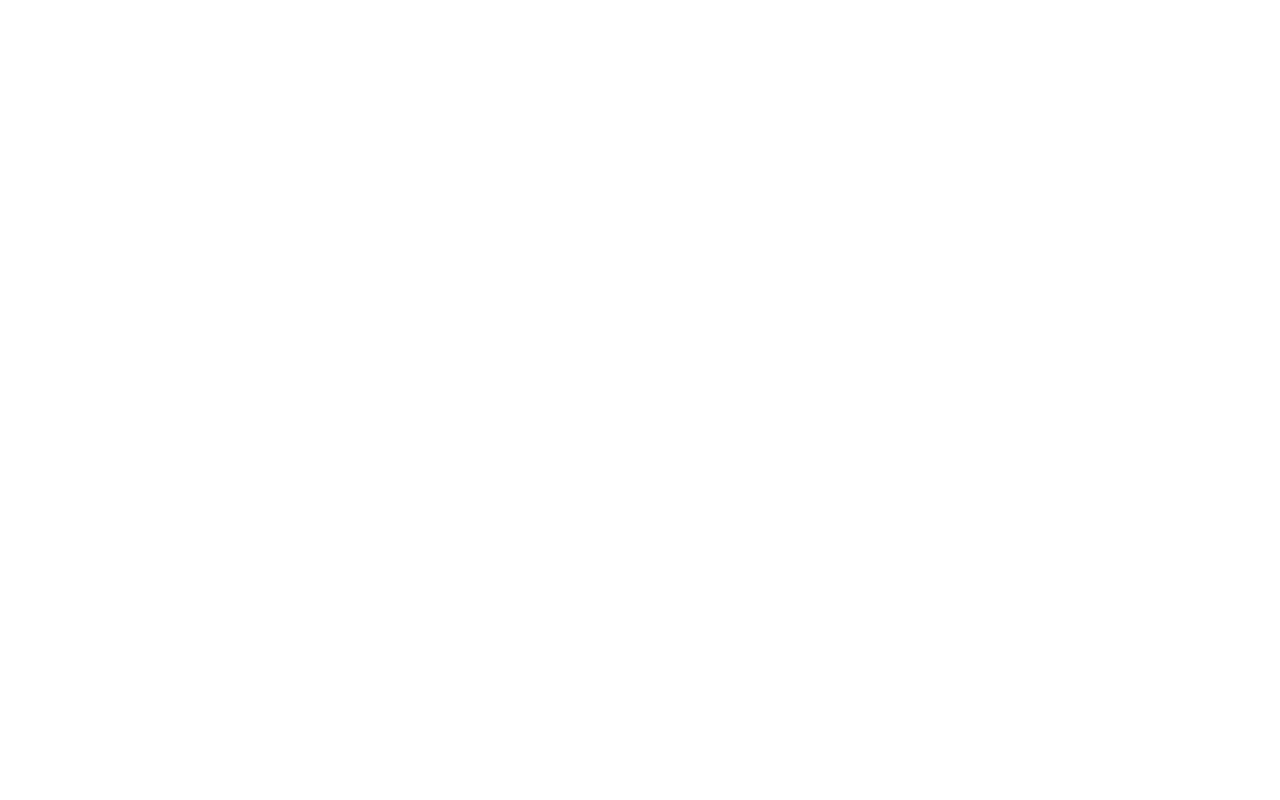
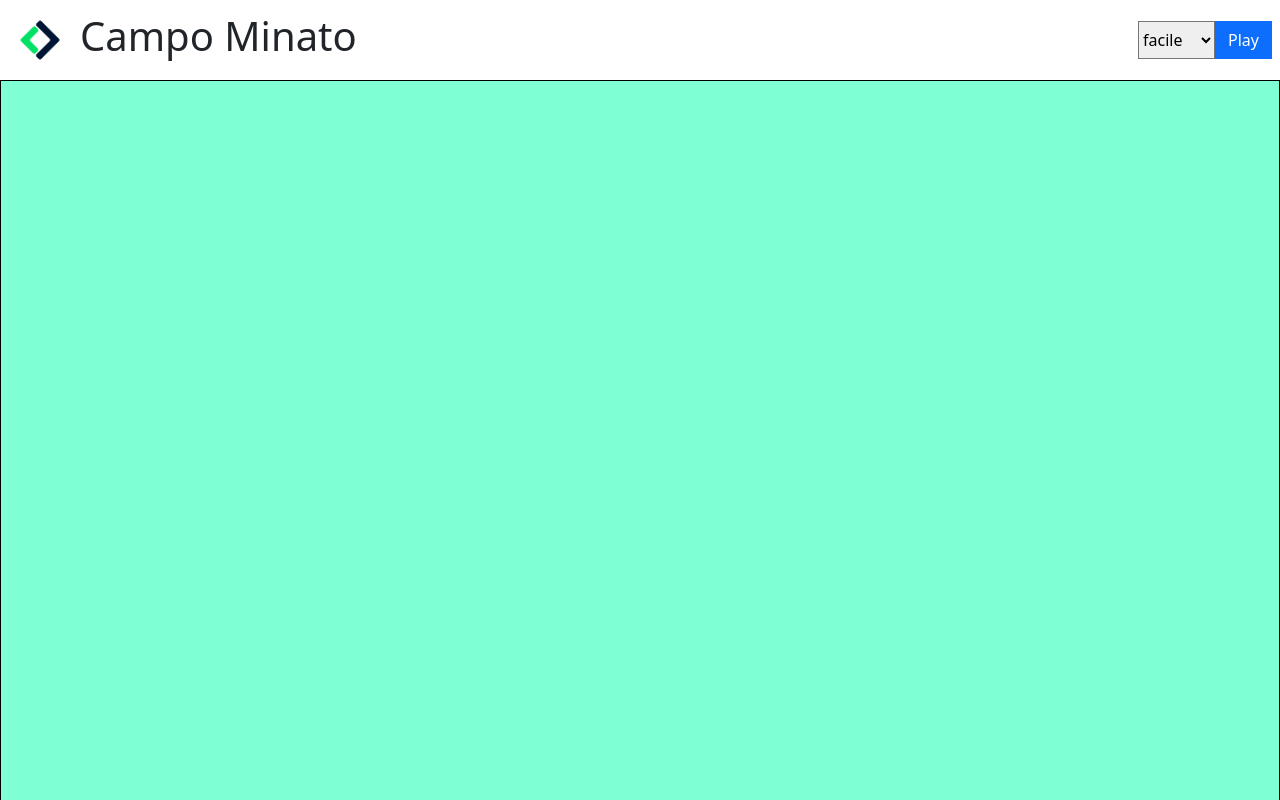
Before and after one commit to Masterkudi/js-campominato-grid, a plain HTML site: page index.html in a window 1280 px wide. Shown: the top 800 px of the page. Drawn offline with nearby package versions, Linux system fonts and the light colour scheme.

Commit message:
impostazione html+css completa, difficoltà con js

```diff
--- /dev/null
+++ b/assets/css/grid.css
@@ -0,0 +1,44 @@
+* {
+    margin: 0;
+    padding: 0;
+    box-sizing: border-box;
+}
+
+.header {
+    display: flex;
+    flex-direction: row;
+    justify-content:space-between
+}
+
+.logo {
+    width: 4rem;
+}
+
+.title {
+    line-height: 2.5rem;
+}
+
+.btn, select {
+    border-radius: 0px;
+}
+
+.main-container {
+    background-color: #7FFFD4;
+    width: 100%;
+}
+
+.grid-container {
+    padding: 4rem;
+    display: flex;
+    border: 1px solid black;
+    flex-wrap: wrap;
+    aspect-ratio: 1/1;
+  }
+
+  .grid-square {
+    aspect-ratio: 1/1;
+    border: 1px solid green;
+    display: flex;
+    align-items: center;
+    justify-content: center;
+  }
--- a/assets/js/grid.js
+++ b/assets/js/grid.js
@@ -0,0 +1,26 @@
+/**
+ * @type {HTMLSelectElement}
+ */
+const squareCellsSelect = document.querySelector("[name='square-cells']");
+const btnPlay = document.querySelector("#btn-play");
+
+/**
+ * @type {HTMLElement}
+ */
+const gridContainer = document.querySelector(".grid-container");
+
+btnPlay.addEventListener("click", onBtnClick);
+
+function onBtnClick() {
+
+    const squareCells = parseInt(squareCellsSelect.value);
+
+    console.log("valore scelto", squareCells);
+
+    const gridList = createGrid(squareCells);
+
+    console.log(gridList);
+
+    printGrid(gridContainer, gridList);
+
+}
--- a/index.html
+++ b/index.html
@@ -3,11 +3,35 @@
 <head>
     <meta charset="UTF-8">
     <meta name="viewport" content="width=device-width, initial-scale=1.0">
+    <link rel="stylesheet" href="https://cdnjs.cloudflare.com/ajax/libs/font-awesome/6.2.0/css/all.min.css"
+    integrity="sha512-xh6O/CkQoPOWDdYTDqeRdPCVd1SpvCA9XXcUnZS2FmJNp1coAFzvtCN9BmamE+4aHK8yyUHUSCcJHgXloTyT2A=="
+    crossorigin="anonymous" referrerpolicy="no-referrer" />
     <link rel="stylesheet" href="https://cdn.jsdelivr.net/npm/bootstrap@5.3.0/dist/css/bootstrap.min.css">
-
+    <link rel="stylesheet" href="https://cdn.jsdelivr.net/npm/bootstrap@5.3.0/dist/js/bootstrap.bundle.min.js">
+    <link rel="stylesheet" href="assets/css/grid.css">
     <title>Grid</title>
 </head>
 <body>
+    <header class="header text-center m-2 bg-white">
+        <div class="d-flex">
+            <img src="assets/img/mobile-logo.png" alt="logo" class="logo">
+            <h1 class="title text-center m-0 p-2">Campo Minato</h1>
+        </div>
+        <div class="d-flex align-self-center">
+            <select name="square-cells" id="">
+                <option value="100">facile</option>
+                <option value="81">medio</option>
+                <option value="49">difficile</option>
+            </select>
+            <button class="btn btn-primary" id="btn-play">Play</button>
+        </div>
+    </header>
+    <main class="main-container">
+        <div class="grid-container">
+
+        </div>
+
+      </main>
 
 
     <script src="assets/js/grid.js"></script>
```
Also changed, not shown: assets/img/mobile-logo.png (added).
